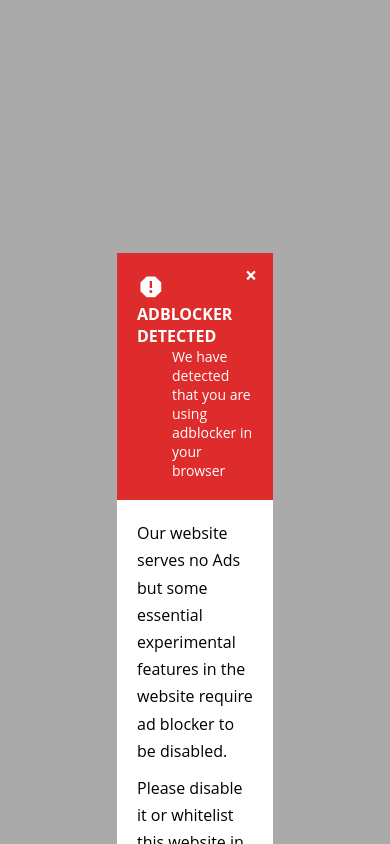
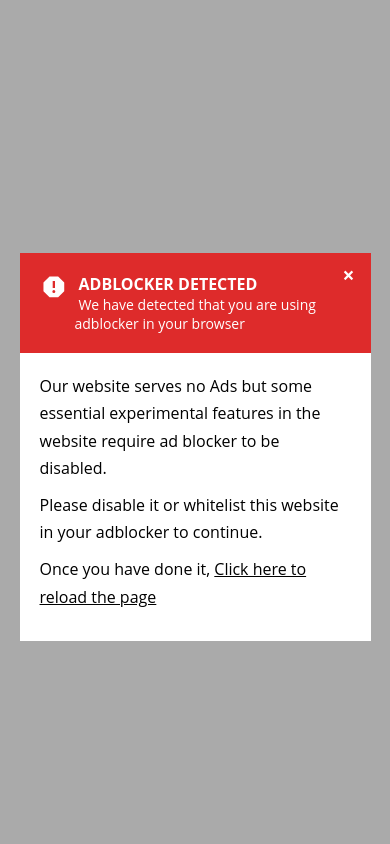
Before and after one commit to Prabesh01/cram4exam, a Django app: page /chotto-matte/ in a window 390 px wide. Run offline with Django 5.2, Linux system fonts and the light colour scheme; parts of the project's set-up code (start-up, migrations or seed data) failed here and were passed over; some libraries are stand-ins or nearby versions.

Commit message:
ad.html: responsive

```diff
--- a/app/templates/ad.html
+++ b/app/templates/ad.html
@@ -1,9 +1,11 @@
 <title>Hol’ Up - Y Ad Blocker ;/</title>
+    <meta name="viewport" content="width=device-width,initial-scale=1">
 <script src="https://cdn.rawgit.com/sitexw/FuckAdBlock/v4.x/fuckadblock.min.js"></script>
 <style>
 /* Design borrowed from: https://codepen.io/yuukithemes/pen/JZVmaP*/
 div[class^="ykwrp_"]{display:none}
 .ykth-inner{font-family:"Open Sans","Roboto",Segoe UI,sans-serif;background:#FFF;position:fixed;width:40%;left:0;right:0;top:30%;margin:auto}
+@media (max-width: 768px) { .ykth-inner{ width:90%; } }
 div[class^="ykwrp_"]:before,#ykth:before{content:"";position:fixed;background:#00000055;top:0;left:0;right:0;bottom:0;width:100%;height:100%}
 .ykth-head{background:#de2b2b;color:#FFF;padding:20px}
 .ykth-head>svg{float:left;margin:0 9px 0 0;animation:shake .82s cubic-bezier(.36,.07,.19,.97) 7;transform:translate3d(0,0,0);backface-visibility:hidden;perspective:1000px}
```
